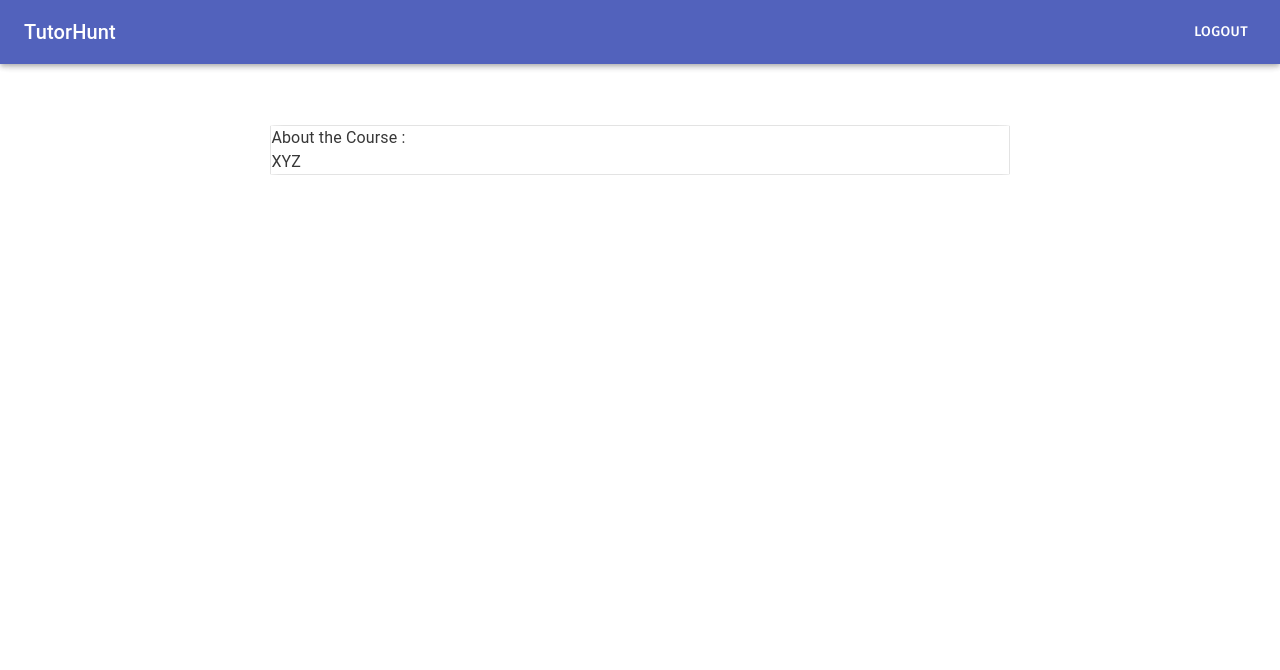
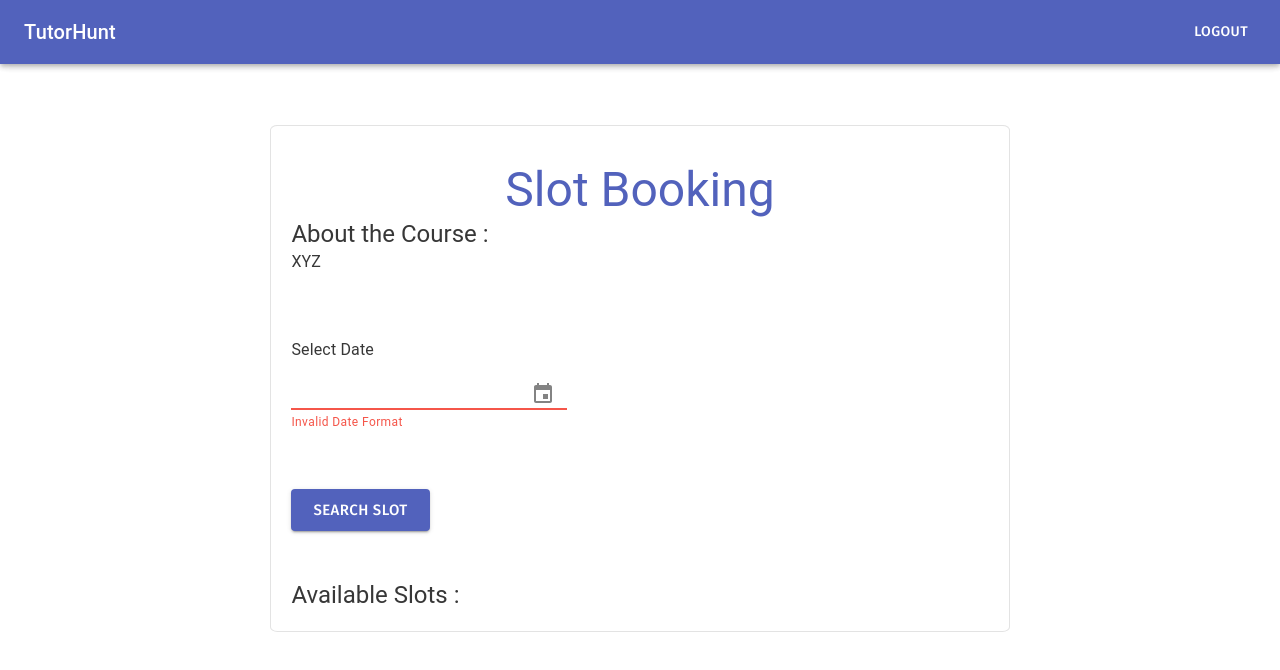
Before and after one commit to abhi93wari/tutorhunt-frontend, a React (Create React App) app: page /Booking in a window 1280 px wide. Shown: the top 670 px of the page. Built offline with nearby package versions, Linux system fonts and the light colour scheme; a web font is replaced by a local one.

Commit message:
Slot Booking

```diff
--- a/package.json
+++ b/package.json
@@ -3,18 +3,22 @@
   "version": "0.1.0",
   "private": true,
   "dependencies": {
+    "@date-io/date-fns": "^1.3.13",
     "@material-ui/core": "^4.11.3",
     "@material-ui/icons": "^4.11.2",
     "@material-ui/lab": "^4.0.0-alpha.57",
+    "@material-ui/pickers": "^3.3.10",
     "@testing-library/jest-dom": "^5.11.9",
     "@testing-library/react": "^11.2.3",
     "@testing-library/user-event": "^12.6.2",
     "axios": "^0.21.1",
     "bootstrap": "^4.6.0",
+    "date-fns": "^2.20.2",
     "fuse-js-latest": "^3.1.0",
     "fuse.js": "^6.4.6",
     "jquery": "^3.5.1",
     "mdbreact": "^5.0.1",
+    "moment": "^2.29.1",
     "popper.js": "^1.16.1",
     "react-bootstrap": "^1.4.3",
     "react-dom": "^17.0.1",
--- a/src/components/Tabs/Booking.js
+++ b/src/components/Tabs/Booking.js
@@ -1,20 +1,26 @@
 import {React , useEffect, useState} from 'react';
 import { makeStyles, useTheme } from '@material-ui/core/styles';
 import {Drawer,AppBar,Grid,Toolbar,List,CssBaseline,Typography,Divider,IconButton,ListItem,ListItemIcon,ListItemText} from '@material-ui/core';
-import { ThemeProvider, createMuiTheme } from '@material-ui/core/styles';
 import {connect} from "react-redux";
 import Button from '@material-ui/core/Button';
 import Card from '@material-ui/core/Card';
-
+import Box from '@material-ui/core/Box';
+import {
+  MuiPickersUtilsProvider,
+  KeyboardTimePicker,
+  KeyboardDatePicker,
+} from '@material-ui/pickers';
+import DateFnsUtils from "@date-io/date-fns";
+import moment from 'moment';
 
 const drawerWidth = 240;
 
-const font = createMuiTheme({
-  typography: {
-    fontFamily: [
-      '"Open Sans"', 'TitilliumWeb','Roboto'
-    ].join(','),
-  },});
+// const font = createMuiTheme({
+//   typography: {
+//     fontFamily: [
+//       '"Open Sans"', 'TitilliumWeb','Roboto'
+//     ].join(','),
+//   },});
 
 const useStyles = makeStyles((theme) => ({
   root: {
@@ -30,6 +36,16 @@ const useStyles = makeStyles((theme) => ({
     }),
     backgroundColor:'#F4F3eF',
     color:'#1F51FF'
+  },
+
+  container: {
+    display: 'flex',
+    flexWrap: 'wrap',
+  },
+  textField: {
+    marginLeft: theme.spacing(1),
+    marginRight: theme.spacing(1),
+    width: 200,
   },
 
   appBarShift: {
@@ -68,7 +84,8 @@ const useStyles = makeStyles((theme) => ({
     marginLeft: '20%',
     marginTop: '3%',
     marginRight:'20%',
-    borderRadius: '2%'
+    borderRadius: '1%',
+    padding: '20px 20px',
   },
   toolbar: {
     display: 'flex',
@@ -91,18 +108,67 @@ const useStyles = makeStyles((theme) => ({
     marginTop:'10%',
     borderRadius:'5%'
   },
+  controls: {
+    display: 'flex',
+    alignItems: 'center',
+    paddingLeft: theme.spacing(1),
+    paddingBottom: theme.spacing(1),
+  },
 }));
-
 
 
 function BookingModule(props) {
   const classes = useStyles();
   const theme = useTheme();
 
+  const [selectedDate, setSelectedDate] = useState(new Date(''));
+  const [newdate, setnewdate] = useState('');
+
+  const handleDateChange = (date) => {
+    //console.log(date);
+    var abc = moment(date,'DD-MM-YYYY').format('DD-MM-YYYY');
+    setnewdate(abc.toString(abc));
+    console.log(newdate);
+    setSelectedDate(date);
+  };
+
   const Logout=() => {
     localStorage.removeItem('token');
     window.location.href = '/';
   }
+
+
+const SearchSlot=  (tutorid) => {
+  const payload={
+
+    tutor_id:tutorid,
+    date:newdate,
+
+}
+  console.log(tutorid);
+  console.log(newdate);
+
+  fetch('http://localhost:8084/showSlots', {
+        method: 'POST',
+        headers: {
+          'Content-Type': 'application/json'
+        },
+        body: JSON.stringify(payload)
+      })
+        .then(res => res.json())
+        .then((data) => {
+
+              console.log(data);
+
+              //  props.changeObjective(data.response[0]);
+              //  window.location.href = '/Booking';
+
+          }
+          )
+
+
+  }
+
 
   return (
     <div className={classes.root}>
@@ -119,9 +185,46 @@ function BookingModule(props) {
 
       <main className={classes.content}>
         <div className={classes.toolbar} />
-        <Card style={{backgroundColor:'white'}} className={classes.card} variant="outlined">
-              <Typography> About the Course :</Typography>
+        <Card style={{backgroundColor:'white'}} className={classes.card} variant="outlined" m={3} pt={3}>
+              <Box mt={2} alignItems='center' justifyContent="center">
+                  <Typography align='center' variant='h3' display='block' color='primary'> Slot Booking </Typography>
+              </Box>
+
+              <Typography variant='h5' display='block'> About the Course :</Typography>
               <Typography> {props.objective} </Typography>
+
+              <Box mt={8} alignItems='center' justifyContent="center">
+              <Typography> Select Date </Typography>
+              <MuiPickersUtilsProvider utils={DateFnsUtils}>
+              <KeyboardDatePicker
+                  margin="normal"
+                  id="date-picker-dialog"
+                  // label="Select Date"
+                  format="dd/MM/yyyy"
+                  value={selectedDate}
+                  onChange={handleDateChange}
+                  KeyboardButtonProps={{
+                    'aria-label': 'change date',
+                  }}
+                />
+              </MuiPickersUtilsProvider>
+             </Box>
+              <Box mt={6} direction="column" alignItems="center" justify="center">
+                <Button
+                   variant="contained"
+                   color="primary"
+                   size="large"
+
+                  onClick={() => SearchSlot(props.tutorid)}
+                  >
+
+                    Search slot
+                  </Button>
+
+              </Box>
+              <Box mt={6} direction="column" alignItems="center" justify="center">
+                <Typography variant='h5'>Available Slots :</Typography>
+              </Box>
 
         </Card>
 
@@ -135,7 +238,8 @@ function BookingModule(props) {
 
 const mapStateToProps = (state)=> {
   return {
-    "objective" : state.objective
+    "objective" : state.objective,
+    "tutorid"   : state.tutorid
 }
 }
 
--- a/src/components/dashboard-student.js
+++ b/src/components/dashboard-student.js
@@ -8,6 +8,7 @@ import { makeStyles ,useTheme} from '@material-ui/core/styles';
 import Rating from '@material-ui/lab/Rating';
 import Avatar from '@material-ui/core/Avatar';
 import { deepOrange, deepPurple } from '@material-ui/core/colors';
+import {useHistory} from 'react-router-dom';
 
 let characters = []
 
@@ -58,7 +59,7 @@ const useStyles = makeStyles((theme) =>({
 }));
 
 
-function Dashboard(){
+function Dashboard(props){
 
 
   const classes = useStyles();
@@ -78,7 +79,8 @@ function Dashboard(){
     window.location.href = '/';
   }
 
-  const Booking=  (name,cid,props) => {
+  let history=useHistory();
+  const Booking=  (name,cid) => {
     const payload={
 
       name:name,
@@ -100,7 +102,7 @@ function Dashboard(){
 
                 console.log(data.response);
                 {props.changeObjective(data.response[0])};
-                 window.location.href = '/Booking';
+                history.push("/Booking");
 
             }
             )
@@ -285,6 +287,7 @@ function Dashboard(){
                   <Typography>
                     Fee:{tutor.fee}
                   </Typography>
+                  {props.changetutorid(tutor.tutor_id)}
 
                   <Rating name="disabled" value={3.5} disabled precision={0.5} size="small" />
                 </CardContent>
@@ -420,10 +423,20 @@ const mapDispatchToProps = (dispatch)=>{
           {
             "type":"CHANGE_OBJ",
            "payload":objective
-          }
+          },
 
       )
-    }
+    },
+    changetutorid:(tutorid)=>{
+      dispatch(
+
+          {
+            "type":"CHANGE_TUTORID",
+           "payload":tutorid
+          },
+
+      )
+    },
   }
 }
 export default connect(null,mapDispatchToProps)(Dashboard);
--- a/src/components/reducer.js
+++ b/src/components/reducer.js
@@ -4,7 +4,8 @@ const iState = {
     "role":"student",
     "token":"qwertyuiop",
     "username":"thesandx",
-    "objective":"XYZ"
+    "objective":"XYZ",
+    "tutorid":"123",
 }
 
 const reducer = (state = iState,action)=>{
@@ -42,6 +43,12 @@ const reducer = (state = iState,action)=>{
                 "objective":action.payload
             }
 
+        case "CHANGE_TUTORID":
+            return {
+                ...state,
+                "tutorid":action.payload
+            }
+
         default:
             return state;
 
```
Also changed, not shown: 2 other files (tests, documents, lock files or other folders).
